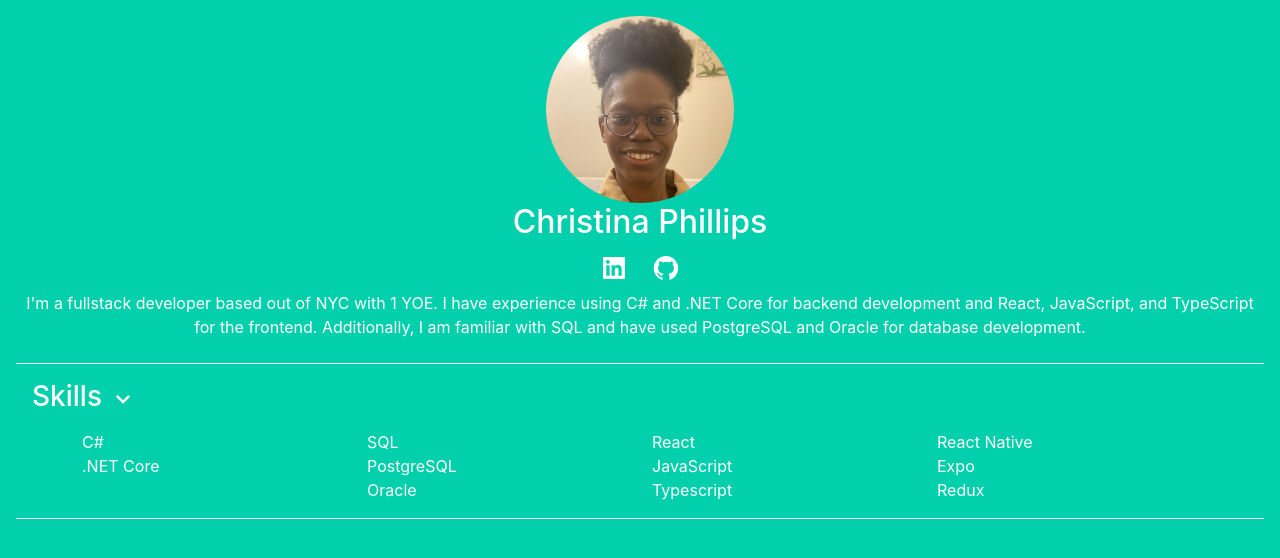
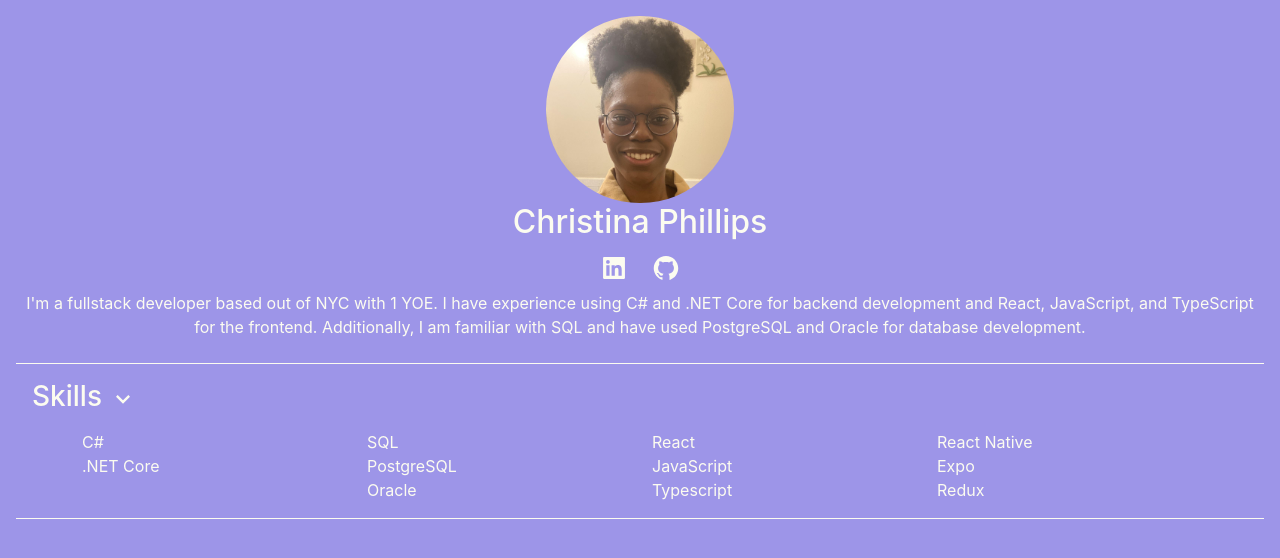
Before and after one commit to chq-ristina/portfolio-website, a React (Create React App) app: page / in a window 1280 px wide. Shown: the top 558 px of the page. Built offline with nearby package versions, Linux system fonts and the light colour scheme.

Commit message:
Changing background color

```diff
--- a/src/App.scss
+++ b/src/App.scss
@@ -1,10 +1,9 @@
-$base-color: #1a04e0;
-$alt-base-color: #02cfac;
-$text-color: #61dafb;
+$base-color: #9d95e8;
+$text-color: #fcfcf0;
 
 body{
-    background-color: $alt-base-color;
-    color: #fff;
+    background-color: $base-color;
+    color: $text-color;
     margin: 16px;
 }
 
@@ -20,6 +19,6 @@ a {
 }
 
 .component{
-    border-top: 1px solid #fff;
-    border-bottom: 1px solid #fff;
+    border-top: 1px solid $text-color;
+    border-bottom: 1px solid $text-color;
 }
```
